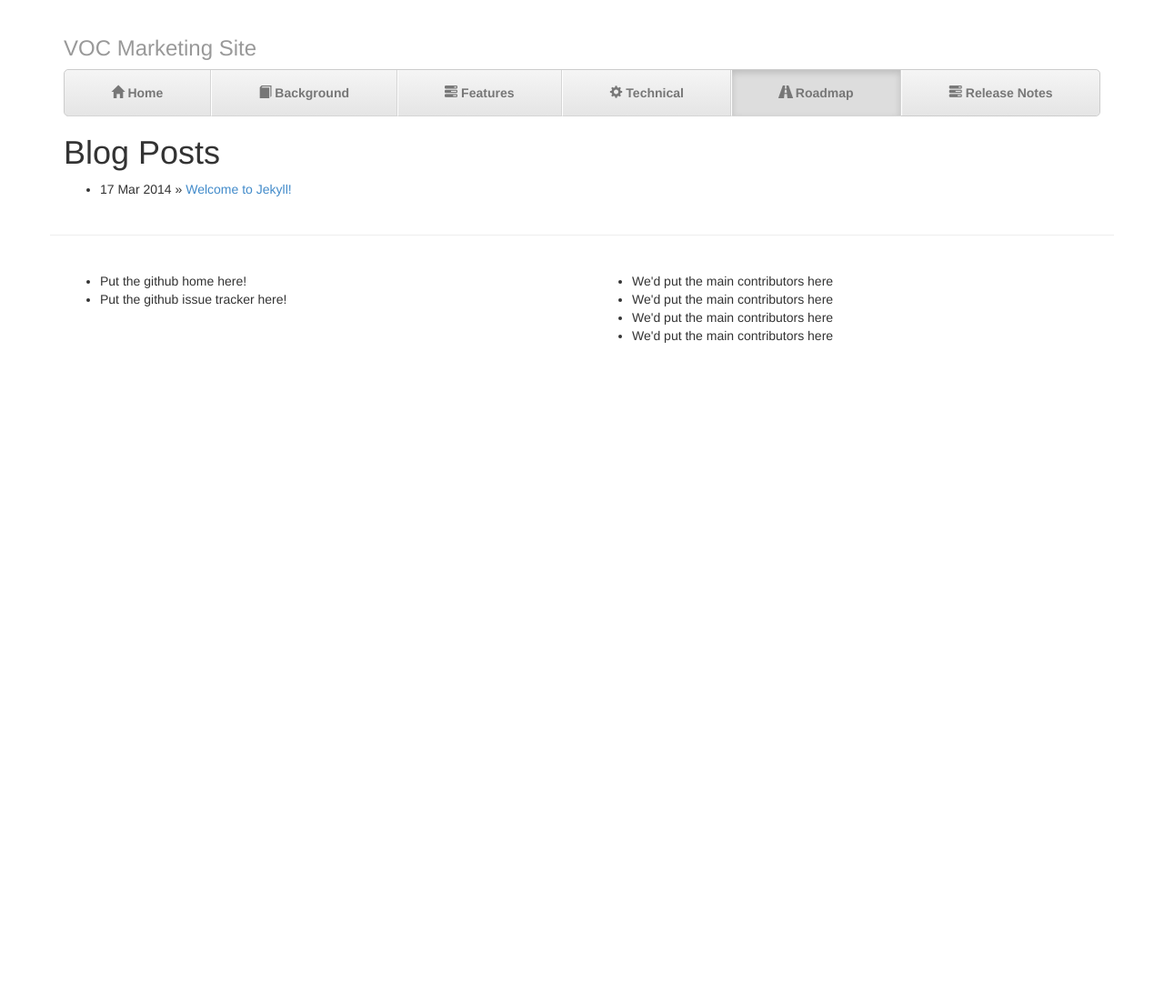
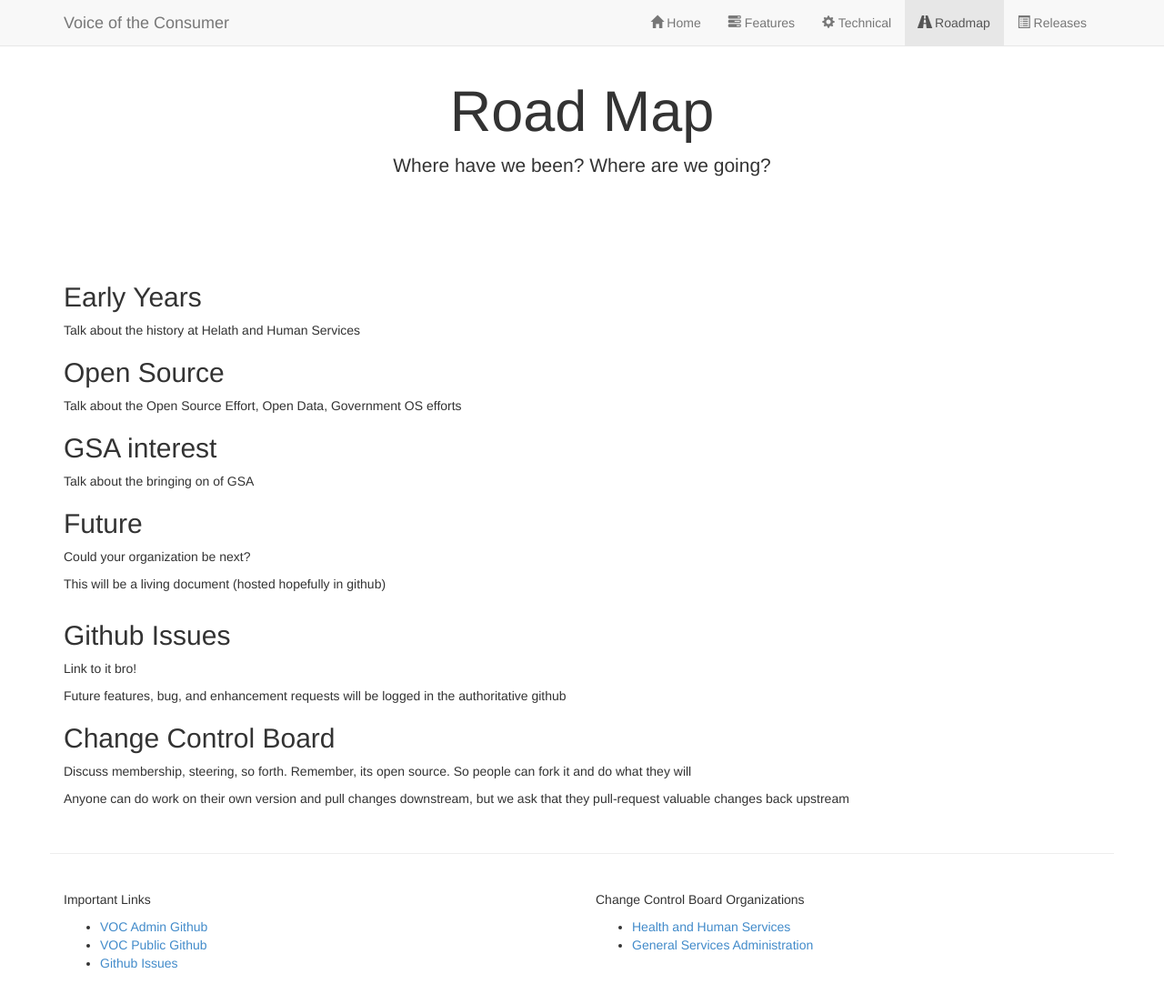
Before and after one commit to ctacdev/voc, a Jekyll site: the page built from road_map.md, in a window 1280 px wide and 1119 px high. Shown: the top 1104 px of the window at 91% size. Built offline with Jekyll 4.4.1, drawn with Linux system fonts in a browser that asks for light colours; Markdown is read by kramdown in place of the engine named in the settings.

Commit message:
getting the basic nav structure laid out

```diff
--- a/_config.yml
+++ b/_config.yml
@@ -1,4 +1,4 @@
-name: VOC Marketing Site
+name: "Voice of Consumer Open Source Home"
 markdown: redcarpet
 pygments: true
 url: http://localhost:4000/
@@ -7,10 +7,6 @@ navigation:
   icon: glyphicon glyphicon-home
   title: Home Page
   url: /index.html
-- text: Background
-  icon: glyphicon glyphicon-book
-  title: About Me
-  url: /background.html
 - text: Features
   icon: glyphicon glyphicon-tasks
   title: Features
@@ -21,9 +17,9 @@ navigation:
   url: /technical_details.html
 - text: Roadmap
   icon: glyphicon glyphicon-road
-  title: Personal Blog
+  title: History and Future of Application
   url: /road_map.html
-- text: Release&nbsp;Notes
-  icon: glyphicon glyphicon glyphicon-tasks
+- text: Releases
+  icon: glyphicon glyphicon-list-alt
   title: Personal Blog
   url: /release_notes.html
--- /dev/null
+++ b/_includes/footer.html
@@ -0,0 +1,18 @@
+<!-- Site footer -->
+<div class="footer row">
+  <div class="col-xs-12 col-md-6">
+    <p>Important Links</p>
+    <ul>
+      <li><a href="https://github.com/HHS/voc-admin">VOC Admin Github</a></li>
+      <li><a href="https://github.com/HHS/voc-admin">VOC Public Github</a></li>
+      <li><a href="https://github.com/HHS/voc-admin/issues">Github Issues</a></li>
+    </ul>
+  </div>
+  <div class="col-xs-12 col-md-6">
+    <p>Change Control Board Organizations</p>
+    <ul>
+      <li><a href="http://www.hhs.gov/">Health and Human Services</a></li>
+      <li><a href="http://www.gsa.gov/">General Services Administration</a></li>
+    </ul>
+  </div>
+</div>
--- a/_includes/header.html
+++ b/_includes/header.html
@@ -1,10 +1,30 @@
-<div class="masthead">
-  <h3 class="text-muted">{{ site.name }}</h3>
-  <ul class="nav nav-justified">
+<!-- Fixed navbar -->
+<div class="navbar navbar-default navbar-fixed-top" role="navigation">
+  <div class="container">
+    <div class="navbar-header">
+      <button type="button" class="navbar-toggle" data-toggle="collapse" data-target=".navbar-collapse">
+        <span class="sr-only">Toggle navigation</span>
+        <span class="icon-bar"></span>
+        <span class="icon-bar"></span>
+        <span class="icon-bar"></span>
+      </button>
+      <a class="navbar-brand" href="/">Voice of the Consumer</a>
+    </div>
+    <div class="collapse navbar-collapse pull-right">
+      <ul class="nav navbar-nav hidden-xs">
         {% for link in site.navigation %}
           <li {% if page.url == link.url %}class="active"{% endif %}>
             <a href="{{link.url}}" title="{{link.title}}" ><i class="{{link.icon}}"></i> {{link.text}}</a>
           </li>
         {% endfor %}
       </ul>
+      <ul class="nav navbar-nav visible-xs">
+        {% for link in site.navigation %}
+          <li {% if page.url == link.url %}class="active"{% endif %}>
+            <a href="{{link.url}}" title="{{link.title}}" ><i class="{{link.icon}}"></i> {{link.text}}</a>
+          </li>
+        {% endfor %}
+      </ul>
+    </div><!--/.nav-collapse -->
   </div>
+</div>
--- /dev/null
+++ b/_includes/javascript.html
@@ -0,0 +1 @@
+<script src="/js/bootstrap.min.js"></script>
--- a/_layouts/default.html
+++ b/_layouts/default.html
@@ -20,23 +20,8 @@
     <div class="container">
       {% include header.html %}
       {{ content }}
-      <!-- Site footer -->
-      <div class="footer row">
-        <div class="col-xs-12 col-md-6">
-          <ul>
-            <li>Put the github home here!</li>
-            <li>Put the github issue tracker here!</li>
-          </ul>
-        </div>
-        <div class="col-xs-12 col-md-6">
-          <ul>
-            <li>We'd put the main contributors here</li>
-            <li>We'd put the main contributors here</li>
-            <li>We'd put the main contributors here</li>
-            <li>We'd put the main contributors here</li>
-          </ul>
-        </div>
-      </div>
+      {% include footer.html %}
+      {% include javascript.html %}
     </div>
   </body>
 </html>
--- a/road_map.html
+++ /dev/null
@@ -1,12 +0,0 @@
----
-layout: default
-title: Your New Jekyll Site
----
-<div id="home">
-  <h1>Blog Posts</h1>
-  <ul class="posts">
-    {% for post in site.posts %}
-      <li><span>{{ post.date | date_to_string }}</span> &raquo; <a href="{{ post.url }}">{{ post.title }}</a></li>
-    {% endfor %}
-  </ul>
-</div>
--- /dev/null
+++ b/road_map.md
@@ -0,0 +1,33 @@
+---
+layout: default
+title: VOC Road Map
+---
+<div class="jumbotron">
+  <h1>Road Map</h1>
+  <p class="lead">Where have we been? Where are we going?</p>
+</div>
+<div class="row">
+  <div class="col-xs-12">
+    <h2>Early Years</h2>
+    <p>Talk about the history at Helath and Human Services</p>
+    <h2>Open Source</h2>
+    <p>Talk about the Open Source Effort, Open Data, Government OS efforts</p>
+    <h2>GSA interest</h2>
+    <p>Talk about the bringing on of GSA</p>
+    <h2>Future</h2>
+    <p>Could your organization be next?</p>
+    <p>This will be a living document (hosted hopefully in github)</p>
+  </div>
+</div>
+<div class="row">
+  <div class="col-xs-12">
+    <h2>Github Issues</h2>
+    <p>Link to it bro!</p>
+    <p>Future features, bug, and enhancement requests will be logged in the authoritative github</p>
+    <h2>Change Control Board</h2>
+    <p>Discuss membership, steering, so forth. Remember, its open source. So people can fork it
+      and do what they will</p>
+    <p>Anyone can do work on their own version and pull changes downstream, but we ask that
+      they pull-request valuable changes back upstream</p>
+  </div>
+</div>
```
Also changed, not shown: background.html (deleted, +0 -21 lines), index.md (renamed from index.html, +3 -3 lines), release_notes.md (renamed from release_notes.html, +1 -1 lines), Gemfile.lock (added), features.md (line endings or trailing spaces), technical_details.md (renamed from technical_details.html), 1 other file. Lines whose indentation alone changed are shown as unchanged.
